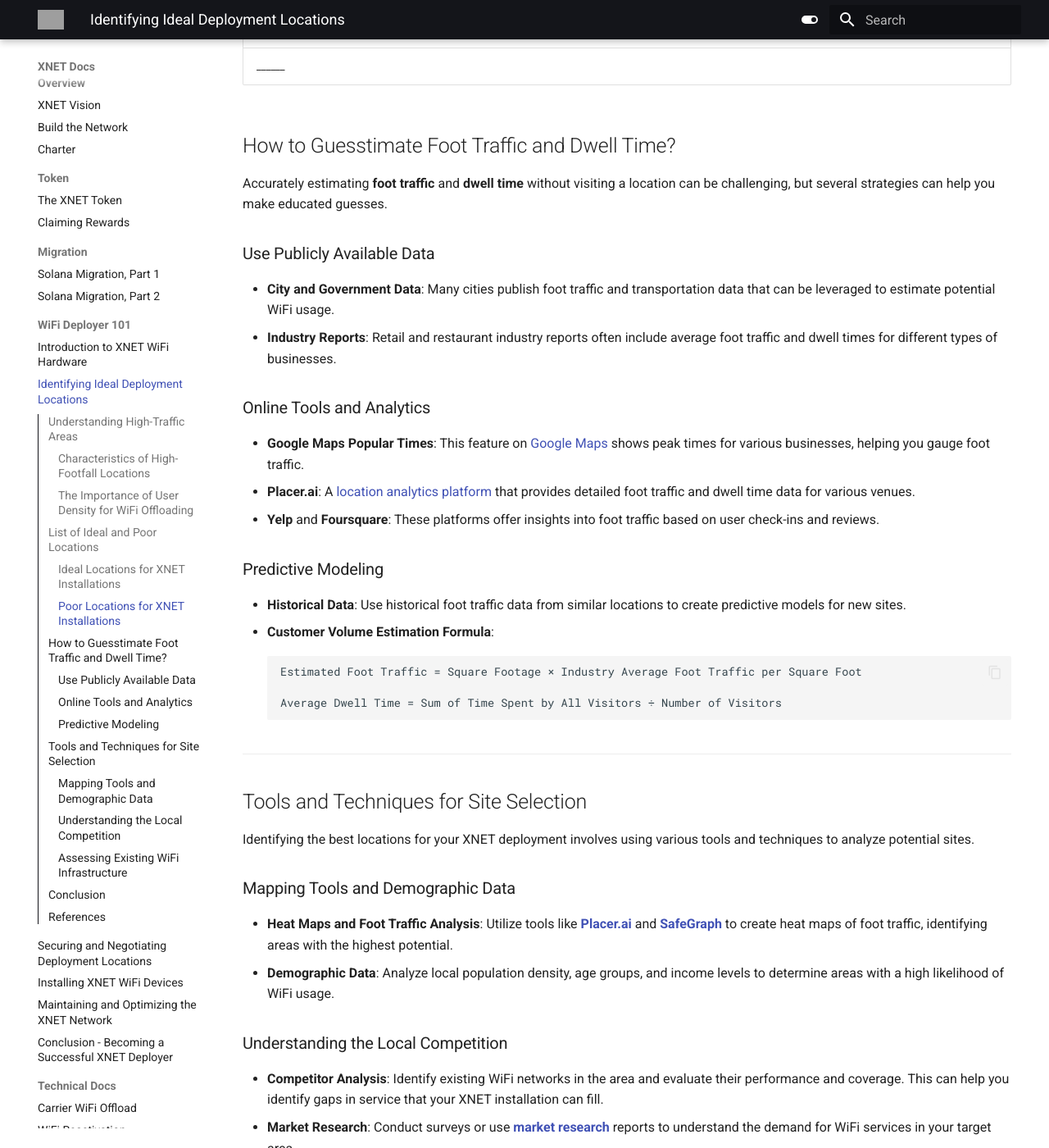
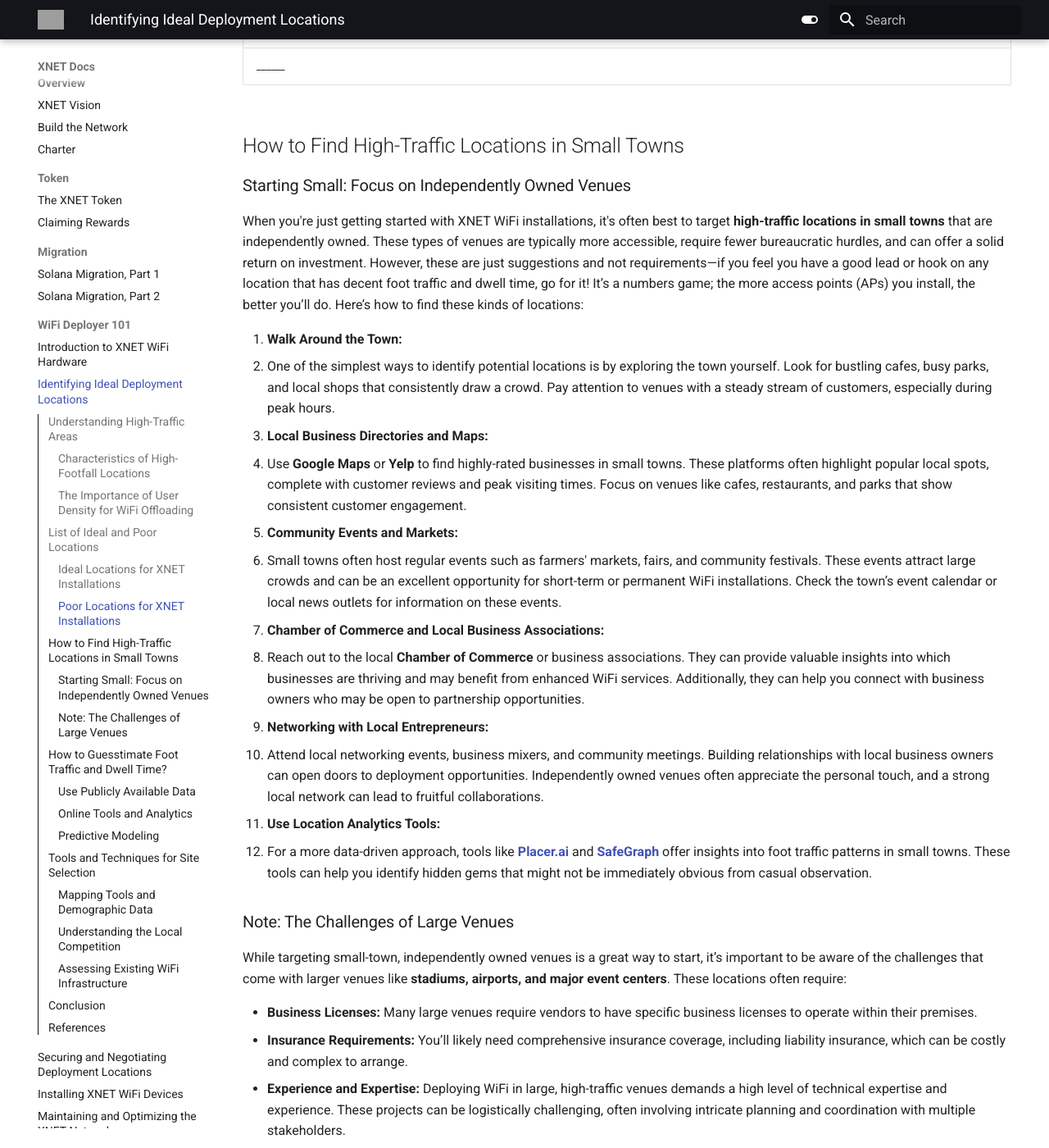
Before and after one commit to xnetmobile/docs, an MkDocs documentation site: the page built from docs/identifying_ideal_deployment_locations.md, in a window 1280 px wide and 1400 px high, scrolled down 2493 px. Shown: the whole window at 82% size. Built offline with MkDocs 1.6.1 and Material for MkDocs 9.7.7, drawn with Linux system fonts in a browser that asks for light colours; some of the changed text lies outside the part shown; grey boxes are pictures that could not be loaded.

Commit message:
Update identifying_ideal_deployment_locations.md

```diff
--- a/docs/identifying_ideal_deployment_locations.md
+++ b/docs/identifying_ideal_deployment_locations.md
@@ -53,6 +53,41 @@ Conversely, some locations may not be ideal for XNET installations due to low tr
 | **Marinas and Boat Docks**       | Seasonal activity and often lack the necessary infrastructure for stable Wi-Fi.                      | < 2,000                            | 60 - 90 minutes (seasonal)      |
 | **Construction Sites**           | Temporary setups and fluctuating crew sizes do not support permanent installations.                  | < 500                              | 5 - 10 minutes                  |
 | **Forests and Conservation Parks**| Protected areas where modern infrastructure is often restricted to preserve natural conditions.      | < 1,000                            | 60 - 120 minutes                |
+______
+
+## How to Find High-Traffic Locations in Small Towns
+
+### Starting Small: Focus on Independently Owned Venues
+
+When you're just getting started with XNET WiFi installations, it's often best to target **high-traffic locations in small towns** that are independently owned. These types of venues are typically more accessible, require fewer bureaucratic hurdles, and can offer a solid return on investment. However, these are just suggestions and not requirements—if you feel you have a good lead or hook on any location that has decent foot traffic and dwell time, go for it! It’s a numbers game; the more access points (APs) you install, the better you’ll do. Here’s how to find these kinds of locations:
+
+1. **Walk Around the Town:**
+   - One of the simplest ways to identify potential locations is by exploring the town yourself. Look for bustling cafes, busy parks, and local shops that consistently draw a crowd. Pay attention to venues with a steady stream of customers, especially during peak hours.
+
+2. **Local Business Directories and Maps:**
+   - Use **Google Maps** or **Yelp** to find highly-rated businesses in small towns. These platforms often highlight popular local spots, complete with customer reviews and peak visiting times. Focus on venues like cafes, restaurants, and parks that show consistent customer engagement.
+
+3. **Community Events and Markets:**
+   - Small towns often host regular events such as farmers' markets, fairs, and community festivals. These events attract large crowds and can be an excellent opportunity for short-term or permanent WiFi installations. Check the town’s event calendar or local news outlets for information on these events.
+
+4. **Chamber of Commerce and Local Business Associations:**
+   - Reach out to the local **Chamber of Commerce** or business associations. They can provide valuable insights into which businesses are thriving and may benefit from enhanced WiFi services. Additionally, they can help you connect with business owners who may be open to partnership opportunities.
+
+5. **Networking with Local Entrepreneurs:**
+   - Attend local networking events, business mixers, and community meetings. Building relationships with local business owners can open doors to deployment opportunities. Independently owned venues often appreciate the personal touch, and a strong local network can lead to fruitful collaborations.
+
+6. **Use Location Analytics Tools:**
+   - For a more data-driven approach, tools like **[Placer.ai](https://www.placer.ai/)** and **[SafeGraph](https://www.safegraph.com/)** offer insights into foot traffic patterns in small towns. These tools can help you identify hidden gems that might not be immediately obvious from casual observation.
+
+### Note: The Challenges of Large Venues
+
+While targeting small-town, independently owned venues is a great way to start, it’s important to be aware of the challenges that come with larger venues like **stadiums, airports, and major event centers**. These locations often require:
+
+- **Business Licenses:** Many large venues require vendors to have specific business licenses to operate within their premises.
+- **Insurance Requirements:** You’ll likely need comprehensive insurance coverage, including liability insurance, which can be costly and complex to arrange.
+- **Experience and Expertise:** Deploying WiFi in large, high-traffic venues demands a high level of technical expertise and experience. These projects can be logistically challenging, often involving intricate planning and coordination with multiple stakeholders.
+
+For these reasons, it’s advisable to gain experience and build a solid portfolio in smaller venues before attempting to crack into larger, more complex locations. But remember, every opportunity counts—if you have a promising lead, don’t hesitate to pursue it!
 ______
 
 ## How to Guesstimate Foot Traffic and Dwell Time?
```
